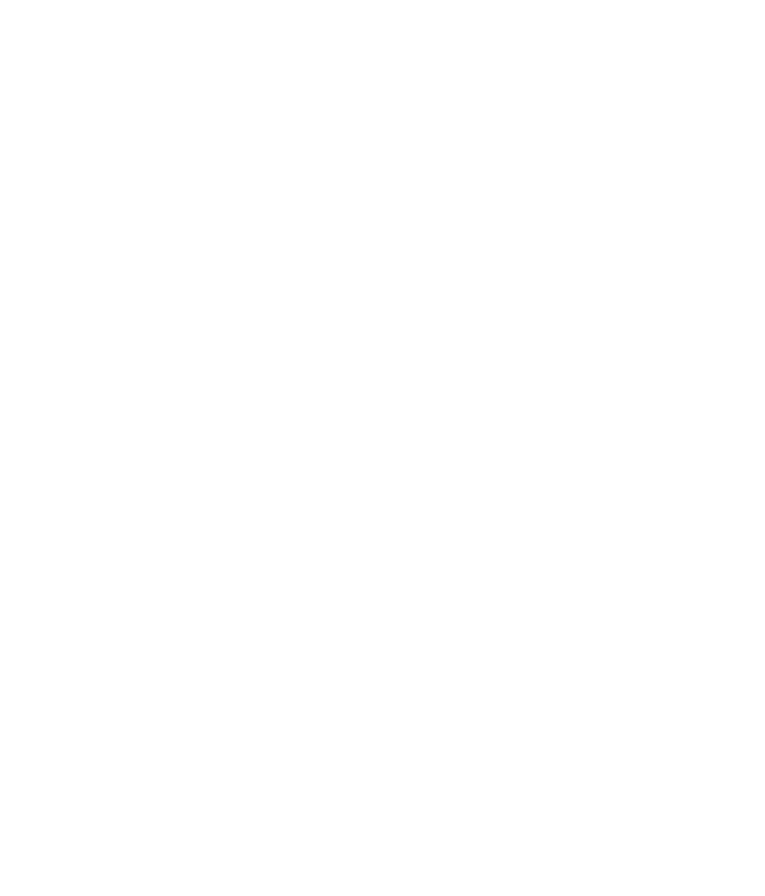
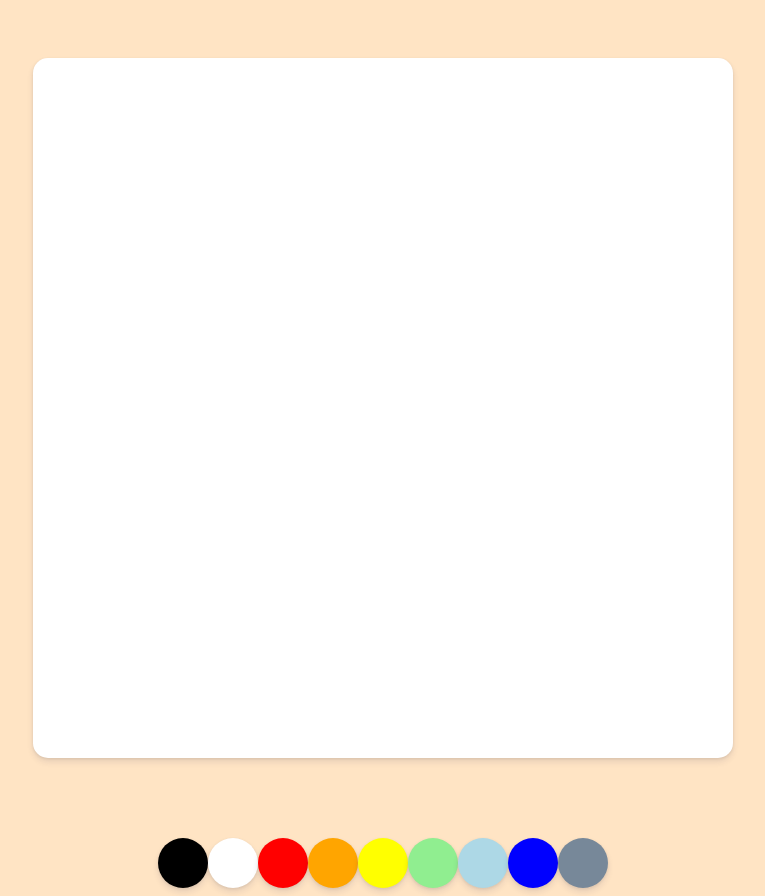
Before and after one commit to greenday86/nomad_js_paints, a plain HTML site: page index.html in a window 1280 px wide. Shown: the whole page, without its empty margins (257-1022 px from the left). Before the commit the page ends 800 px from the top, so only its background shows below. Drawn offline with Linux system fonts and the light colour scheme.

Commit message:
second, 2021-12-29

```diff
--- a/index.html
+++ b/index.html
@@ -4,10 +4,25 @@
     <meta charset="UTF-8">
     <meta http-equiv="X-UA-Compatible" content="IE=edge">
     <meta name="viewport" content="width=device-width, initial-scale=1.0">
-    <link rel="styleshee" href="styles.css" />
+    <link rel="stylesheet" href="styles.css" />
     <title>PaintJS</title>
 </head>
 <body>
+    <canvas id="jsCanvas" class="canvas"></canvas>
+    <div class="controls">
+        <div class="controls_colors" id="jsColors">
+            <div class="controls_color" style="background-color: black;"></div>
+            <div class="controls_color" style="background-color: white;"></div>
+            <div class="controls_color" style="background-color: red;"></div>
+            <div class="controls_color" style="background-color: orange;"></div>
+            <div class="controls_color" style="background-color: yellow;"></div>
+            <div class="controls_color" style="background-color: lightgreen;"></div>
+            <div class="controls_color" style="background-color: lightblue;"></div>
+            <div class="controls_color" style="background-color: blue;"></div>
+            <div class="controls_color" style="background-color: lightslategray;"></div>
+        </div>
+    </div>
     <script src="app.js"></script>
 </body>
+
 </html>
--- a/styles.css
+++ b/styles.css
@@ -0,0 +1,37 @@
+@import "reset.css";
+body{
+    background-color: bisque;
+    font-family: -apple-system, BlinkMacSystemFont, 'Segoe UI', Roboto, Oxygen, Ubuntu, Cantarell, 'Open Sans', 'Helvetica Neue', sans-serif;
+    display: flex;
+    flex-direction: column;
+    align-items: center;
+    padding-top: 50px;
+
+}
+
+.canvas{
+    width: 700px;
+    height: 700px;
+    background-color: white;
+    border-radius: 15px;
+    box-shadow: 0 4px 6px rgba(50, 50, 93, 0.11), 0 1px 3px rgba(0, 0, 0, 0.08);
+
+}
+
+.controls{
+    margin-top: 80px;
+}
+
+.controls .controls_colors{
+    display: flex;
+}
+
+.controls_colors .controls_color{
+
+    width: 50px;
+    height: 50px;
+    border-radius: 25px;
+    cursor: pointer;
+    box-shadow: 0 4px 6px rgba(50, 50, 93, 0.11), 0 1px 3px rgba(0, 0, 0, 0.08);
+
+}
```
